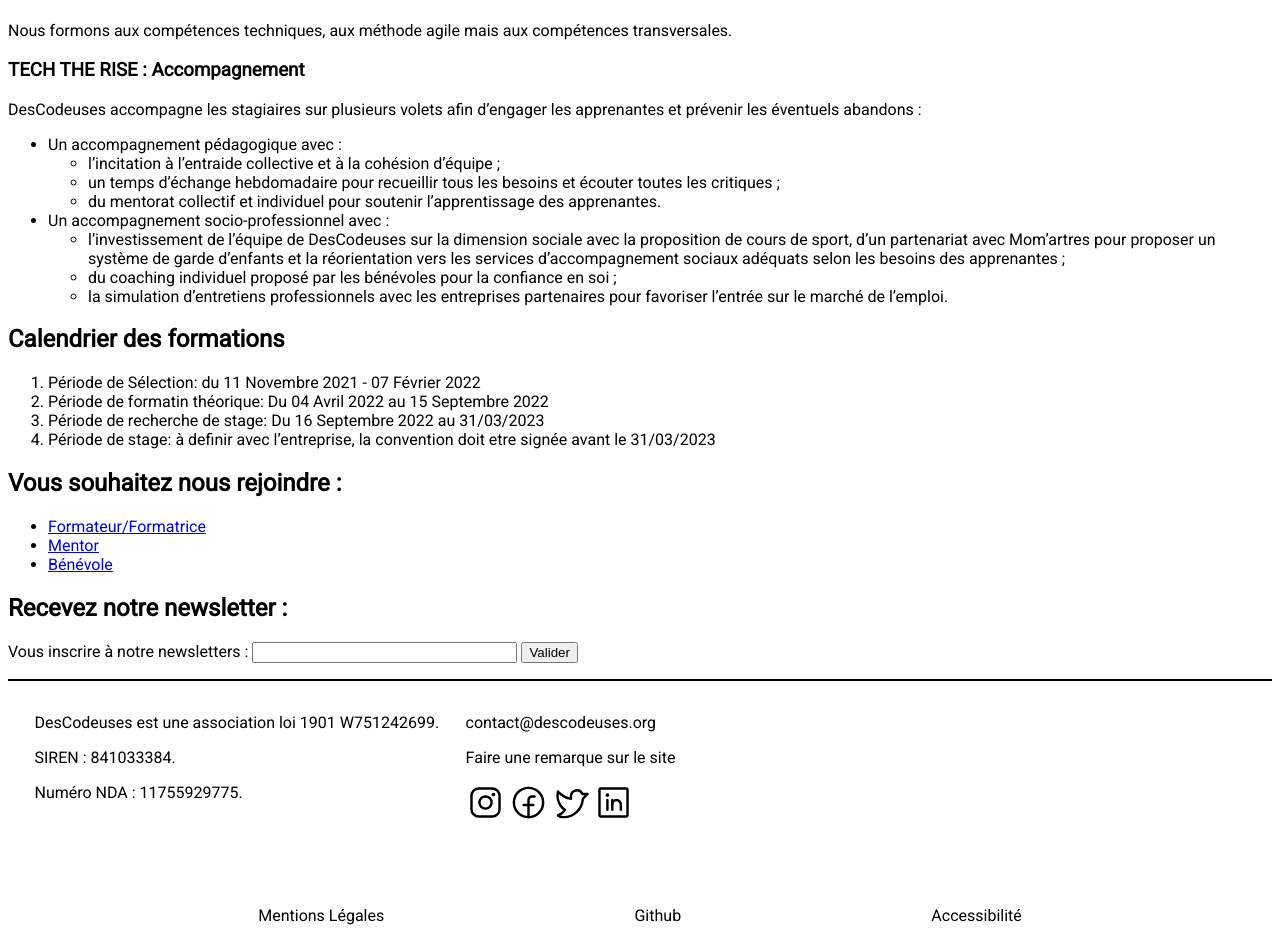
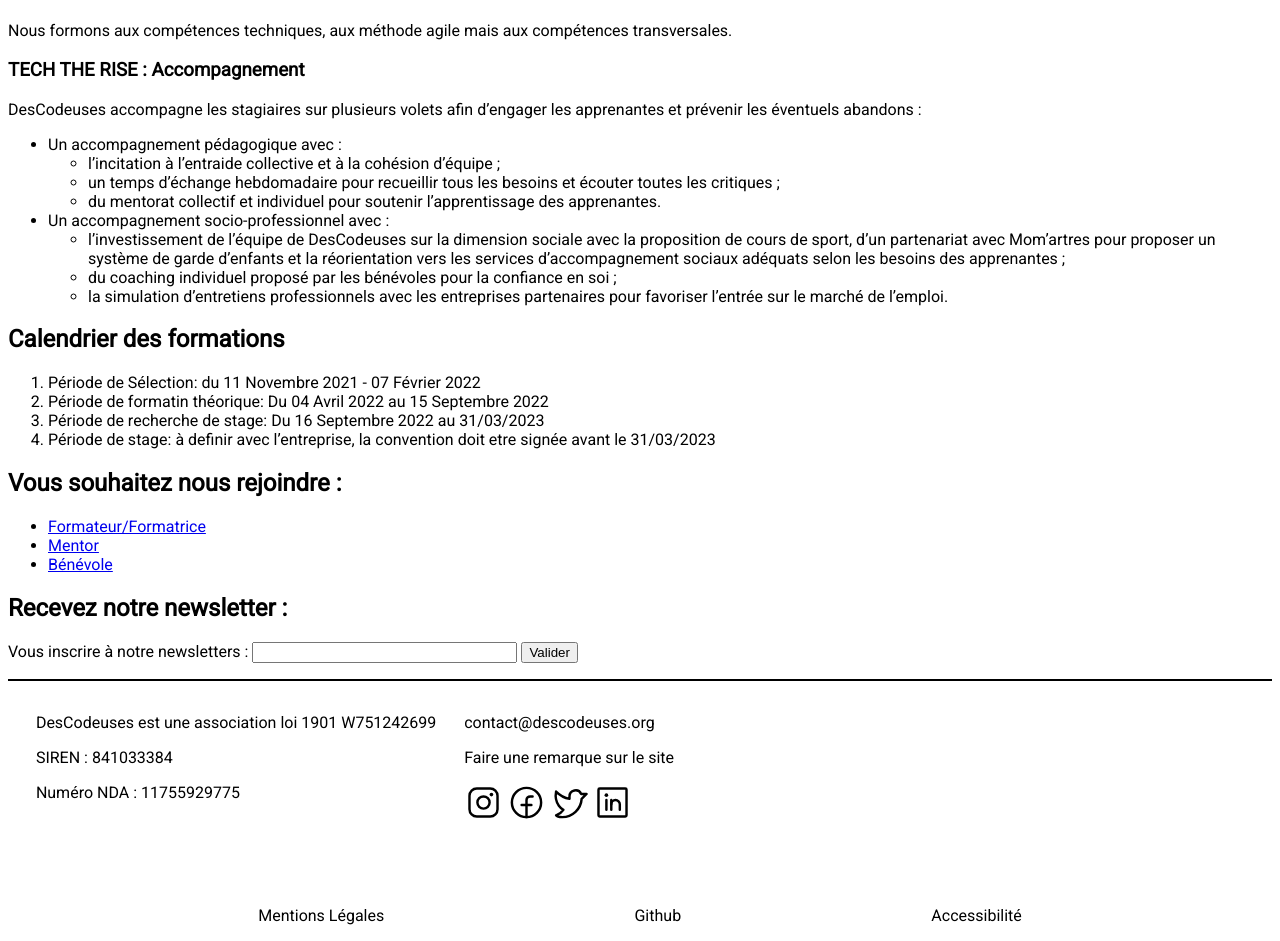
Before and after one commit to descodeuses/descodeuses.github.io, a Jekyll site: the page built from index.md, in a window 1280 px wide. Shown: the part 668-1609 px from the top of the page. Built offline with Jekyll 4.4.1, drawn with Linux system fonts in a browser that asks for light colours.

Commit message:
Update footer

```diff
--- a/_layouts/default.html
+++ b/_layouts/default.html
@@ -32,9 +32,9 @@
       <div class="container">
         <div id="main_bloc">
           <div id="info_asso">
-            <p>DesCodeuses est une association loi 1901 W751242699.<p>
-            <p>SIREN : 841033384.</p>
-            <p>Numéro NDA : 11755929775.</p>
+            <p>DesCodeuses est une association loi 1901 W751242699<p>
+            <p>SIREN : 841033384</p>
+            <p>Numéro NDA : 11755929775</p>
           </div>
           <div>
             <p><a href="mailto:contact@descodeuses.org">contact@descodeuses.org</a></p>
```
